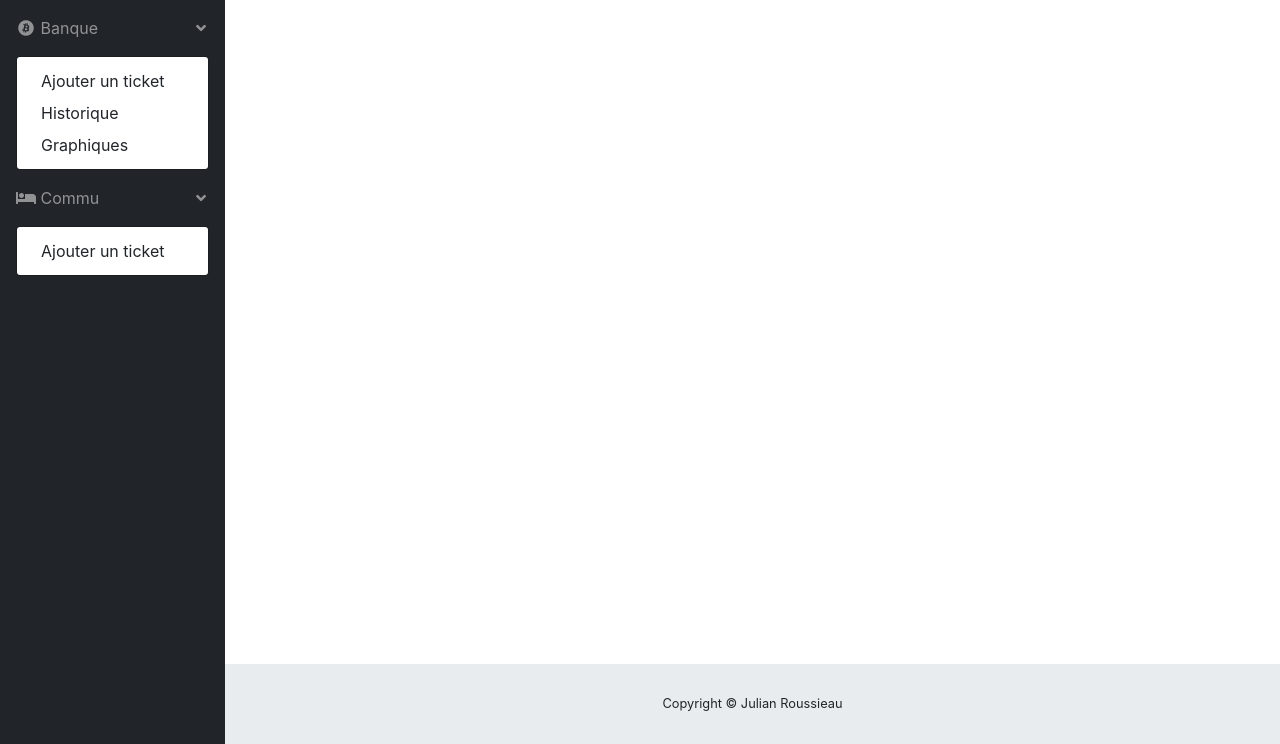
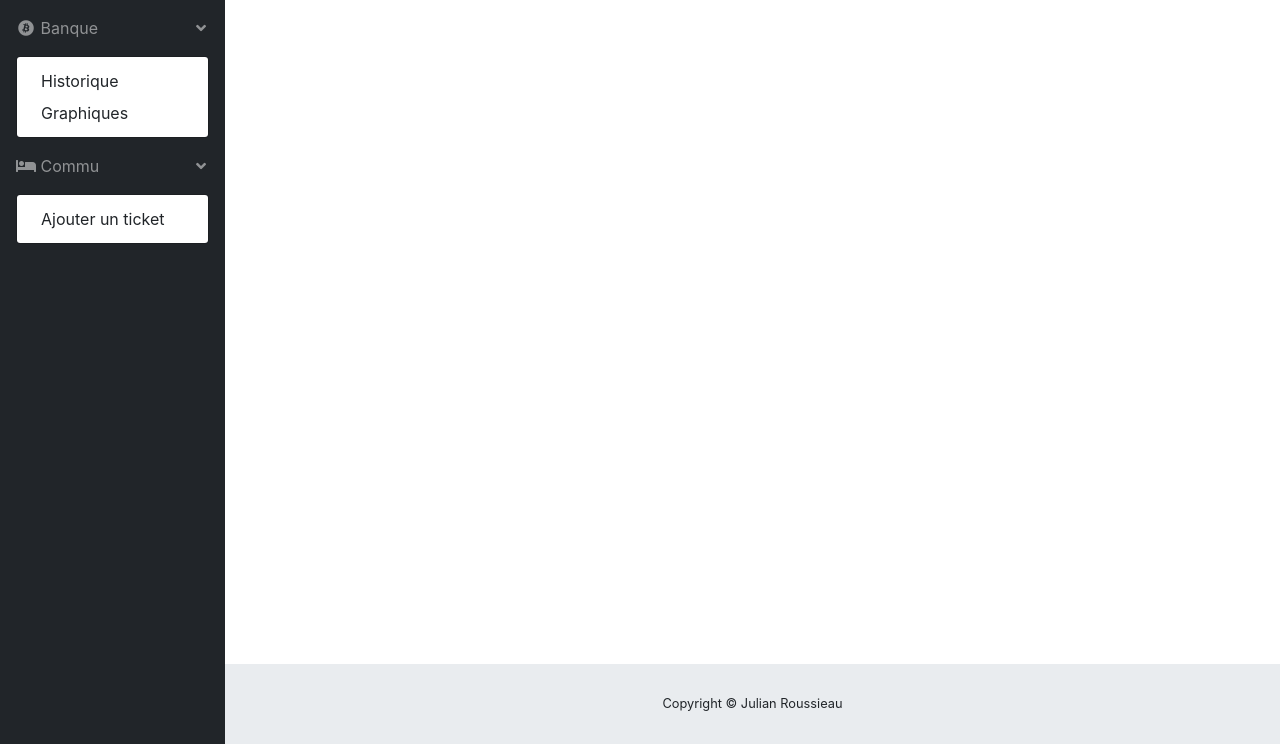
Before and after one commit to roussieau/Treasury, a Django app: page / in a window 1280 px wide. Shown: the part 56-800 px from the top of the page. Run offline with Django 3.2, Linux system fonts and the light colour scheme; some libraries are stand-ins or nearby versions.

Commit message:
remove double add ticket in sidebar

```diff
--- a/templates/sidebar.html
+++ b/templates/sidebar.html
@@ -12,7 +12,6 @@
       <span>Banque</span>
     </a>
     <div class="dropdown-menu show" aria-labelledby="pagesDropdown" x-placement="bottom-start" style="position: absolute; will-change: transform; top: 0px; left: 0px; transform: translate3d(5px, 56px, 0px);">
-      <a class="dropdown-item" href="{% url 'bank:add_ticket' %}">Ajouter un ticket</a>
       <a class="dropdown-item" href="{% url 'bank:history_of_my_transactions' %}">Historique</a>
       <a class="dropdown-item" href="{% url 'bank:charts' %}">Graphiques</a>
     </div>
```
